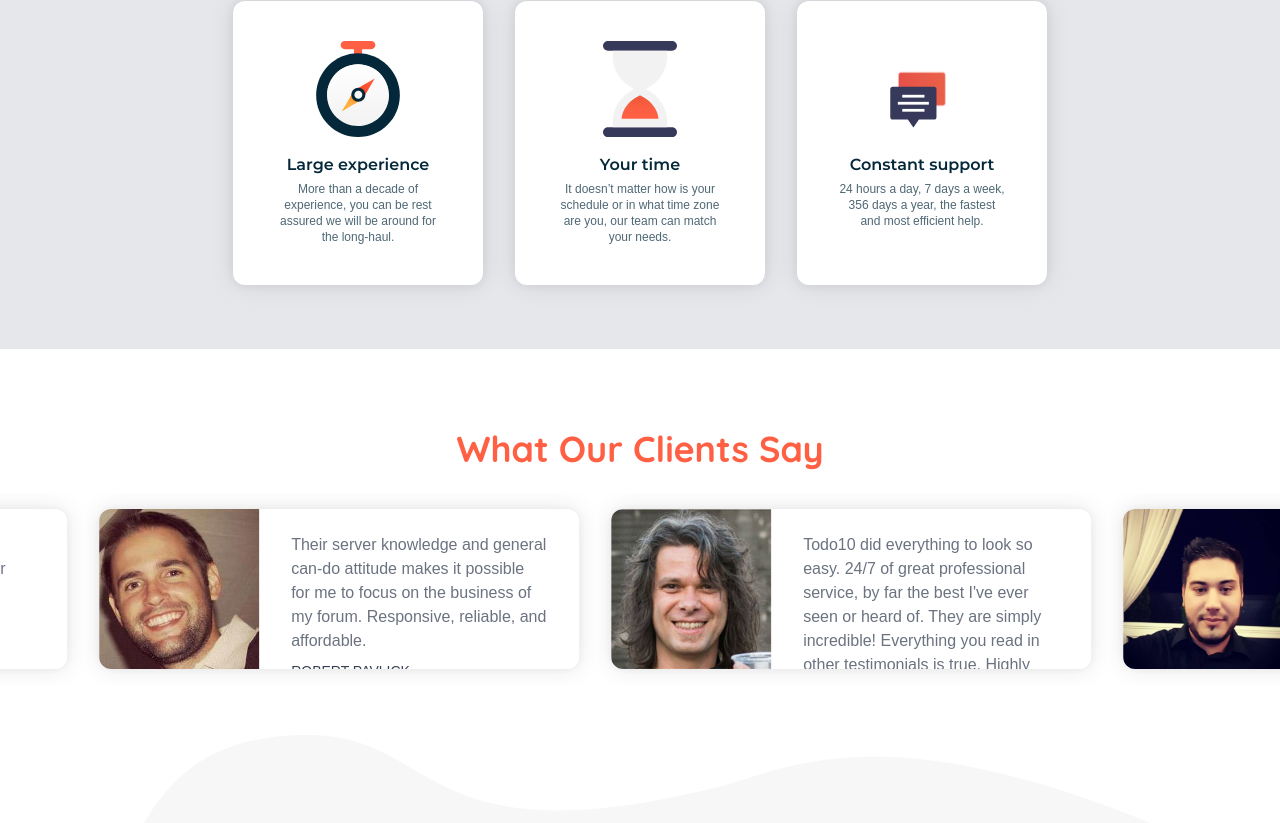
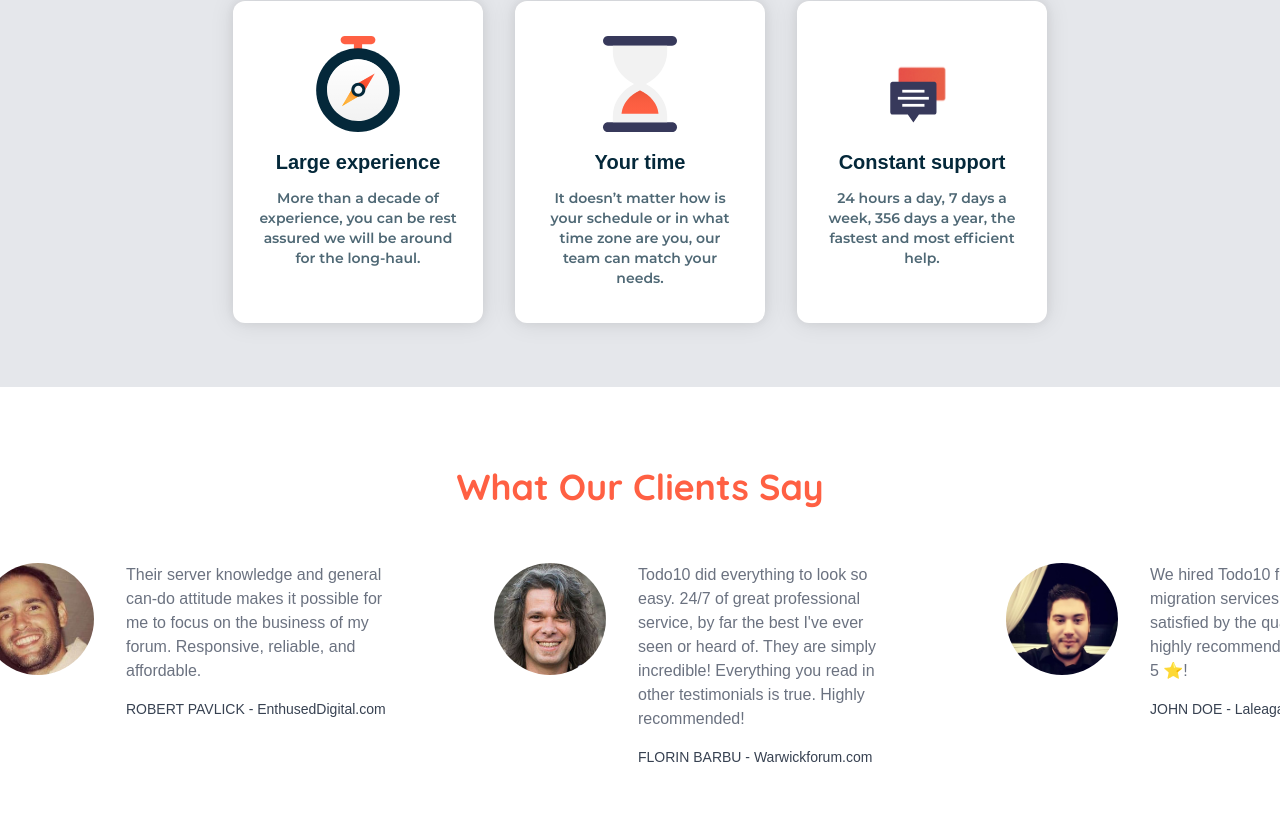
Before and after one commit to ferba24/todo10-web, a Next.js app: page / in a window 1280 px wide. Shown: the part 2757-3580 px from the top of the page. Built offline with nearby package versions, Linux system fonts and the light colour scheme; a web font is replaced by a local one.

Commit message:
fixed testimonial styles

```diff
--- a/components/ClientCard/ClientCard.js
+++ b/components/ClientCard/ClientCard.js
@@ -1,16 +1,22 @@
-export default function ClientCard({image, text, extra}) {
-
+function Avatar({src}) {
   return (
-    <div className="bg-white rounded-xl shadow-xl overflow-hidden">
-      <div className="md:flex md:h-40">
-        <div className="hidden md:block md:flex-shrink-0">
-          <img className="h-40 w-full object-cover md:w-40" src={image} alt="Man looking at item at a store"/>
-        </div>
-        <div className="p-4 md:px-8 md:py-6 flex flex-wrap content-between">
-          <p className="text-gray-500 w-full mb-2">{text}</p>
-          <p className="text-gray-700 w-full text-sm">{extra}</p>
-        </div>
-      </div>
+    <div className="h-28 w-28 mx-auto rounded-full overflow-hidden">
+      <img className="w-full object-cover" src={src}/>
     </div>
   )
 }
+
+
+export default function ClientCard({image, text, extra}) {
+  return (
+      <div className="text-center md:text-left md:flex">
+        <div className="md:flex-shrink-0 md:ml-3 mb-5">
+          <Avatar src={image} />
+        </div>
+        <div className="md:px-8 flex flex-wrap content-between">
+          <p className="text-gray-500 w-full text-md">{text}</p>
+          <p className="text-gray-700 w-full text-sm mt-6 md:mt-4">{extra}</p>
+        </div>
+      </div>
+  )
+}
--- a/components/Slider/ClientsSlider.js
+++ b/components/Slider/ClientsSlider.js
@@ -18,6 +18,7 @@ const slideOptions = {
     {
       breakpoint: 767,
       settings: {
+        centerPadding: '70px',
         slidesToShow: 1,
       }
     }
@@ -27,7 +28,7 @@ const slideOptions = {
 
 export const clients = testimonials.map(testimonial => (
   <div key={testimonial.image}>
-    <div className="p-2 md:p-4">
+    <div className="p-2 px-8">
       <ClientCard
         image={testimonial.image}
         text={testimonial.text}
--- a/pages/index.js
+++ b/pages/index.js
@@ -221,7 +221,7 @@ const BenefitCard = ({icon, title, desc}) => (
     className="flex-shrink-0 max-w-xs mx-4 sm:flex-1 p-6 py-10"
     bordered={false}
     shadow
-    style={{maxWidth: 250}}
+    style={{maxWidth: 250, padding: '35px 25px'}}
   >
     <Card.Content
       icon={icon}
@@ -231,24 +231,40 @@ const BenefitCard = ({icon, title, desc}) => (
   </Card>
 )
 
+function BenefitTitle({text}) {
+  return (
+    <span className="text-xl font-bold">
+      {text}
+    </span>
+  )
+}
+
+function BenefitP({text}) {
+  return (
+    <p className="text-sm font-semibold mt-3">
+      {text}
+    </p>
+  )
+}
+
 const SixthSection = () => (
   <div className="section bg-gray-200 py-16 px-6 overflow-auto">
     <h3 className="text-center mb-10">Why choose us?</h3>
     <div className="flex sm:justify-center">
       <BenefitCard
         icon="/icons/timer.svg"
-        title="Large experience"
-        desc="More than a decade of experience, you can be rest assured we will be around for the long-haul."
+        title={<BenefitTitle text="Large experience" />}
+        desc={<BenefitP text="More than a decade of experience, you can be rest assured we will be around for the long-haul." />}
       />
       <BenefitCard
         icon="/icons/sand-clock.svg"
-        title="Your time"
-        desc="It doesn’t matter how is your schedule or in what time zone are you, our team can match your needs."
+        title={<BenefitTitle text="Your time" />}
+        desc={<BenefitP text="It doesn’t matter how is your schedule or in what time zone are you, our team can match your needs." />}
       />
       <BenefitCard
         icon="/icons/messages.svg"
-        title="Constant support"
-        desc="24 hours a day, 7 days a week, 356 days a year, the fastest and most efficient help. "
+        title={<BenefitTitle text="Constant support" />}
+        desc={<BenefitP text="24 hours a day, 7 days a week, 356 days a year, the fastest and most efficient help. " />}
       />
     </div>
   </div>
@@ -256,7 +272,7 @@ const SixthSection = () => (
 
 const SeventhSection = () => (
   <>
-    <h3 className="text-orange text-center mb-6">What Our Clients Say</h3>
+    <h3 className="text-orange text-center mb-12">What Our Clients Say</h3>
     <ClientsSlider/>
   </>
 )
```
